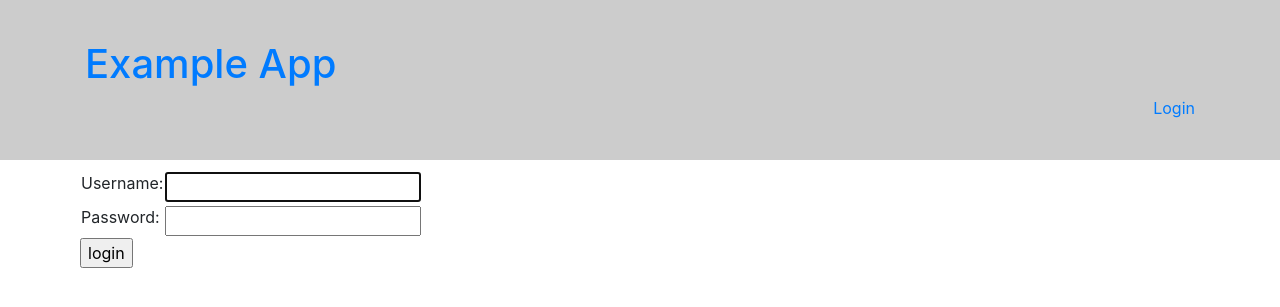
After one commit to OpenDataServices/json-data-ferret, a Django app: page /accounts/login/ in a window 1280 px wide. The commit adds this page. Shown: the top 307 px of the page. Run offline with Django 3.2, Linux system fonts and the light colour scheme; some libraries are stand-ins or nearby versions.

Commit message:
login: Add login form
https://github.com/OpenDataServices/json-data-ferret/issues/11

```diff
--- a/jsondataferretexampleapp/templates/jsondataferretexampleapp/base.html
+++ b/jsondataferretexampleapp/templates/jsondataferretexampleapp/base.html
@@ -9,6 +9,13 @@
         <div class="page-header" style="background: #ccc; padding: 40px 10px;">
             <div class="content container">
                 <h1><a href="{% url 'jsondataferretexampleapp_index' %}">Example App</a></h1>
+                <div style="text-align: right;">
+                    {% if user.is_authenticated %}
+                        <a href="{% url 'logout' %}">Logout</a>
+                    {% else %}
+                        <a href="{% url 'login' %}">Login</a>
+                    {% endif %}
+                </div>
             </div>
         </div>
 
--- /dev/null
+++ b/jsondataferretexampleapp/templates/registration/login.html
@@ -0,0 +1,35 @@
+{% extends 'jsondataferretexampleapp/base.html' %}
+
+{% block content %}
+
+    {% if form.errors %}
+        <p>Your username and password didn't match. Please try again.</p>
+    {% endif %}
+
+    {% if next %}
+        {% if user.is_authenticated %}
+        <p>Your account doesn't have access to this page. To proceed,
+        please login with an account that has access.</p>
+        {% else %}
+        <p>Please login to see this page.</p>
+        {% endif %}
+    {% endif %}
+
+    <form method="post" action="{% url 'login' %}">
+        {% csrf_token %}
+        <table>
+        <tr>
+            <td>{{ form.username.label_tag }}</td>
+            <td>{{ form.username }}</td>
+        </tr>
+        <tr>
+            <td>{{ form.password.label_tag }}</td>
+            <td>{{ form.password }}</td>
+        </tr>
+        </table>
+
+        <input type="submit" value="login">
+        <input type="hidden" name="next" value="{{ next }}">
+    </form>
+
+{% endblock %}
```
